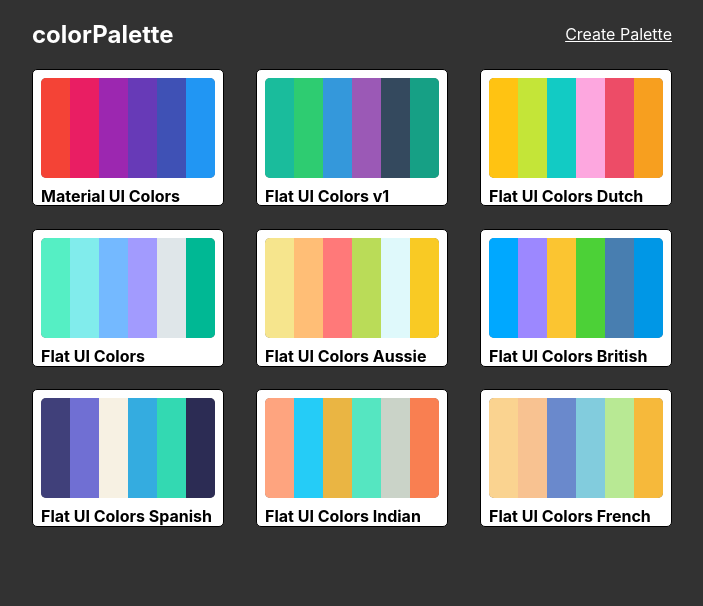
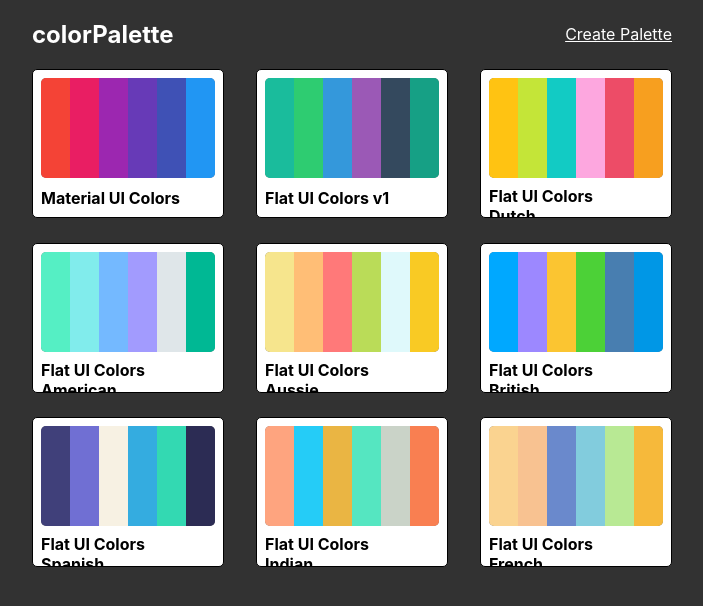
Before and after one commit to parthpatel6347/react-color-palette, a React (Create React App) app: page / in a window 1280 px wide. Shown: the top 606 px of the page, without its empty margins (288-991 px from the left). Built offline with nearby package versions, Linux system fonts and the light colour scheme; the HTML template or start-up script is replaced by a standard one.

Commit message:
make delete icon functional in paletteList

```diff
--- a/src/App.js
+++ b/src/App.js
@@ -14,6 +14,7 @@ class App extends Component {
     };
     this.findPalette = this.findPalette.bind(this);
     this.addPalette = this.addPalette.bind(this);
+    this.deletePalette = this.deletePalette.bind(this);
   }
   findPalette(id) {
     return this.state.palettes.find(function (palette) {
@@ -24,6 +25,15 @@ class App extends Component {
   addPalette(newPalette) {
     this.setState(
       { palettes: [...this.state.palettes, newPalette] },
+      this.syncLocalStorage
+    );
+  }
+
+  deletePalette(id) {
+    this.setState(
+      (curState) => ({
+        palettes: curState.palettes.filter((palette) => palette.id !== id),
+      }),
       this.syncLocalStorage
     );
   }
@@ -53,7 +63,11 @@ class App extends Component {
           exact
           path="/"
           render={(routeProps) => (
-            <PaletteList palettes={this.state.palettes} {...routeProps} />
+            <PaletteList
+              palettes={this.state.palettes}
+              deletePalette={this.deletePalette}
+              {...routeProps}
+            />
           )}
         />
         <Route
--- a/src/MiniPalette.js
+++ b/src/MiniPalette.js
@@ -1,5 +1,6 @@
-import React from "react";
+import React, { Component } from "react";
 import { withStyles } from "@material-ui/core/styles";
+import DeleteOutlinedIcon from "@material-ui/icons/DeleteOutlined";
 
 const styles = {
   root: {
@@ -9,9 +10,8 @@ const styles = {
     padding: "0.5rem",
     position: "relative",
     overflow: "hidden",
-    "&:hover": {
     cursor: "pointer",
-    },
+    "&:hover svg": { opacity: "0.7" },
   },
   palette: {
     backgroundColor: "grey",
@@ -22,7 +22,7 @@ const styles = {
   },
   title: {
     display: "flex",
-    justifyContent: "flex-start",
+    justifyContent: "space-between",
     alignItems: "center",
     margin: "0",
     color: "black",
@@ -37,10 +37,30 @@ const styles = {
     margin: "0 auto",
     position: "relative",
   },
+  deleteIcon: {
+    color: "grey",
+    opacity: "0",
+    "&:hover": {
+      color: "#eb3d30",
+      opacity: "1",
+      transform: "scale(1.1)",
+    },
+  },
 };
 
-function MiniPalette(props) {
-  const { classes, paletteName, colors, handleClick } = props;
+class MiniPalette extends Component {
+  constructor(props) {
+    super(props);
+    this.deletePalette = this.deletePalette.bind(this);
+  }
+
+  deletePalette(e) {
+    e.stopPropagation();
+    this.props.handleDelete(this.props.id);
+  }
+
+  render() {
+    const { classes, paletteName, colors, handleClick } = this.props;
     const miniColorBox = colors.map((color) => (
       <div
         className={classes.miniColor}
@@ -51,9 +71,17 @@ function MiniPalette(props) {
     return (
       <div className={classes.root} onClick={handleClick}>
         <div className={classes.palette}>{miniColorBox}</div>
-      <h5 className={classes.title}>{paletteName}</h5>
+        <h5 className={classes.title}>
+          {paletteName}{" "}
+          <DeleteOutlinedIcon
+            className={classes.deleteIcon}
+            style={{ transition: "all 0.2s ease-in-out" }}
+            onClick={this.deletePalette}
+          />
+        </h5>
       </div>
     );
   }
+}
 
 export default withStyles(styles)(MiniPalette);
--- a/src/PaletteList.js
+++ b/src/PaletteList.js
@@ -57,6 +57,9 @@ class PaletteList extends Component {
               <MiniPalette
                 {...palette}
                 handleClick={() => this.goToPalette(palette.id)}
+                handleDelete={this.props.deletePalette}
+                key={palette.id}
+                id={palette.id}
               />
             ))}
           </div>
```
Also changed, not shown: 1 other file (tests, documents, lock files or other folders). Lines whose indentation alone changed are shown as unchanged.
